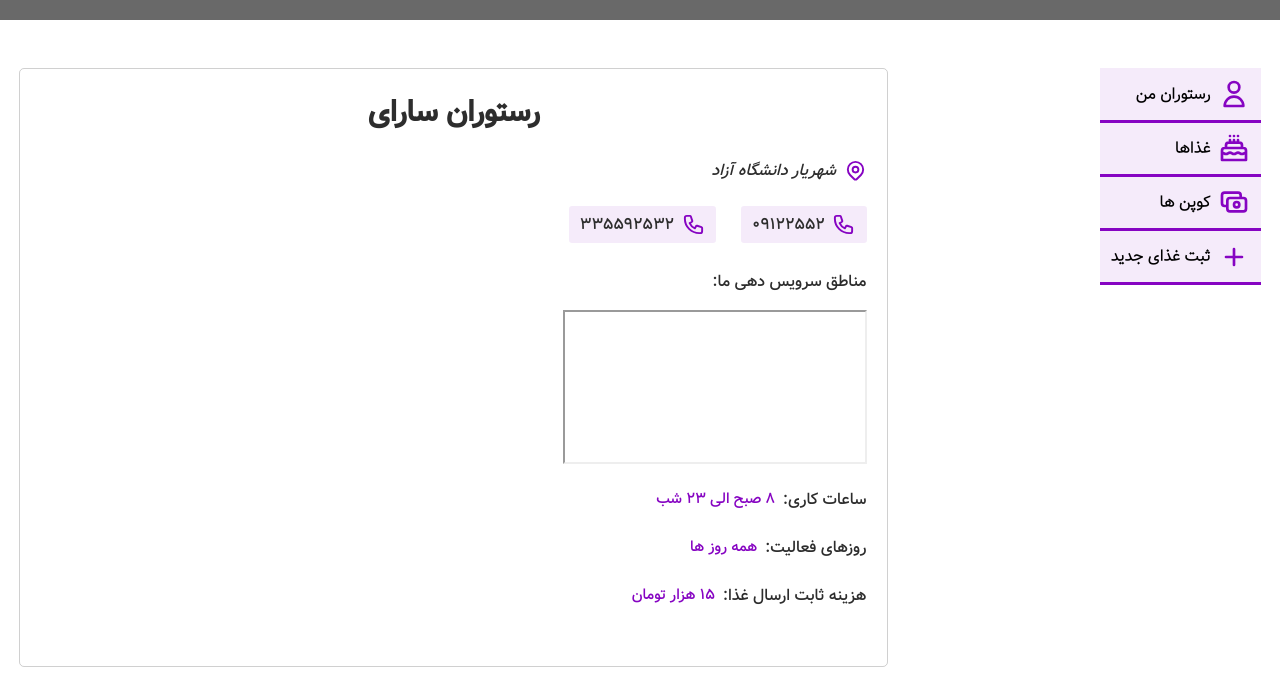
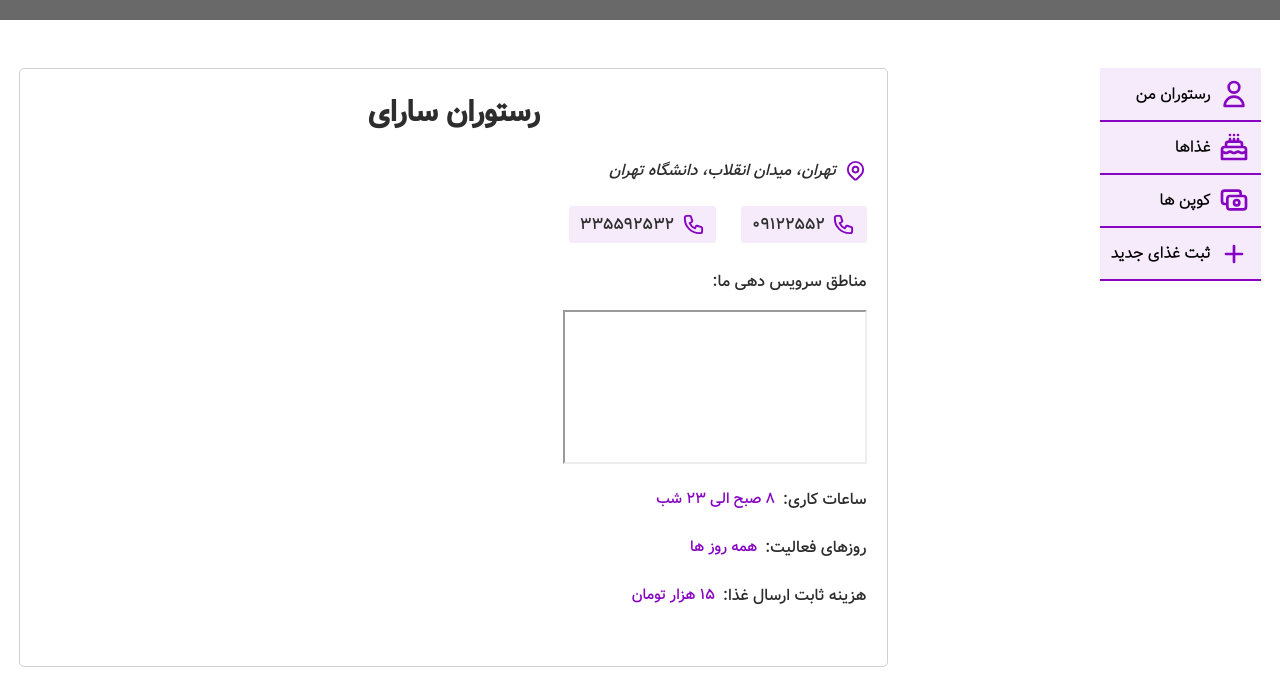
Before and after one commit to Hassan-Saleh9524/Restaurant, a React app: page / in a window 1280 px wide. Shown: the part 114-800 px from the top of the page. Built offline with nearby package versions, Linux system fonts and the light colour scheme; grey boxes are pictures that could not be loaded; a web font is replaced by a local one.

Commit message:
panel item border

```diff
--- a/src/components/admin-frontend/AdminPanel/AdminPanel.css
+++ b/src/components/admin-frontend/AdminPanel/AdminPanel.css
@@ -19,7 +19,7 @@
     flex-flow: row nowrap;
     align-items: center;
     padding: .6rem .68rem;
-    border-bottom: 3px solid var(--primary-color);
+    border-bottom: 2px solid var(--primary-color);
     background-color: rgba(134, 4, 194,.08);
     font-size: .85rem;
     cursor: pointer;
--- a/src/components/admin-frontend/AdminPanel/MyRestaurantSection.js
+++ b/src/components/admin-frontend/AdminPanel/MyRestaurantSection.js
@@ -11,8 +11,8 @@ export default function MyRestaurantSection(props) {
         return (
             <section className="my-restaurant">
                 <h2 className="restaurant-name">{restaurantName || 'رستوران سارای' }</h2>
-                <ShowAddress address={restaurantAddress || "شهریار دانشگاه آزاد"} />
-                <ShowMobileNumbers numbers={mobileNumbers} />
+                <ShowAddress address={restaurantAddress || "تهران، میدان انقلاب، دانشگاه تهران"} />
+                <ShowMobileNumbers numbers={mobileNumbers || ["09123456789", "33556421"]} />
                 <div className="our-location-service">
                     <span>مناطق سرویس دهی ما:</span>
                     <iframe title="my services location">map</iframe>
```
